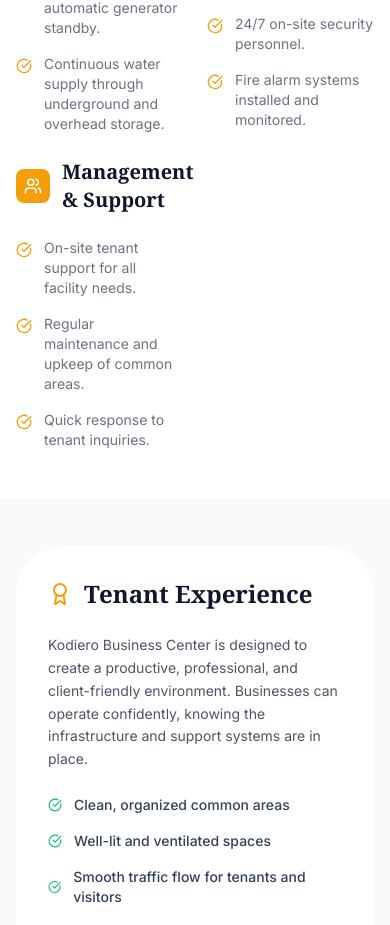
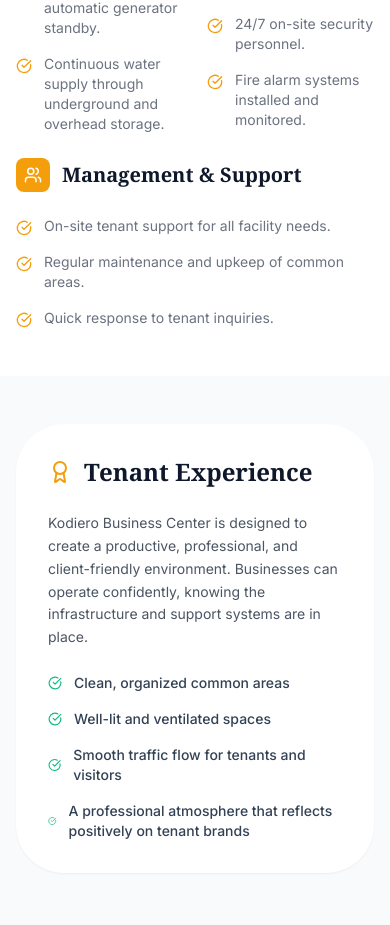
Before and after one commit to techsafi/Kodiero_Investments, a React (Vite) app: page /#/about in a window 390 px wide. Shown: the part 2541-3466 px from the top of the page. Built offline with nearby package versions, Linux system fonts and the light colour scheme.

Commit message:
style: make Management & Support section span full width on mobile

```diff
--- a/pages/About.tsx
+++ b/pages/About.tsx
@@ -171,7 +171,7 @@
             </div>
 
             {/* Management & Support */}
-            <div className="space-y-6">
+            <div className="space-y-6 col-span-2 md:col-span-1">
               <div className="flex items-center gap-3">
                 <div className="bg-amber-500 p-2 rounded-lg text-white"><Users size={18} /></div>
                 <h3 className="text-xl font-bold font-serif text-slate-900">Management & Support</h3>
```
